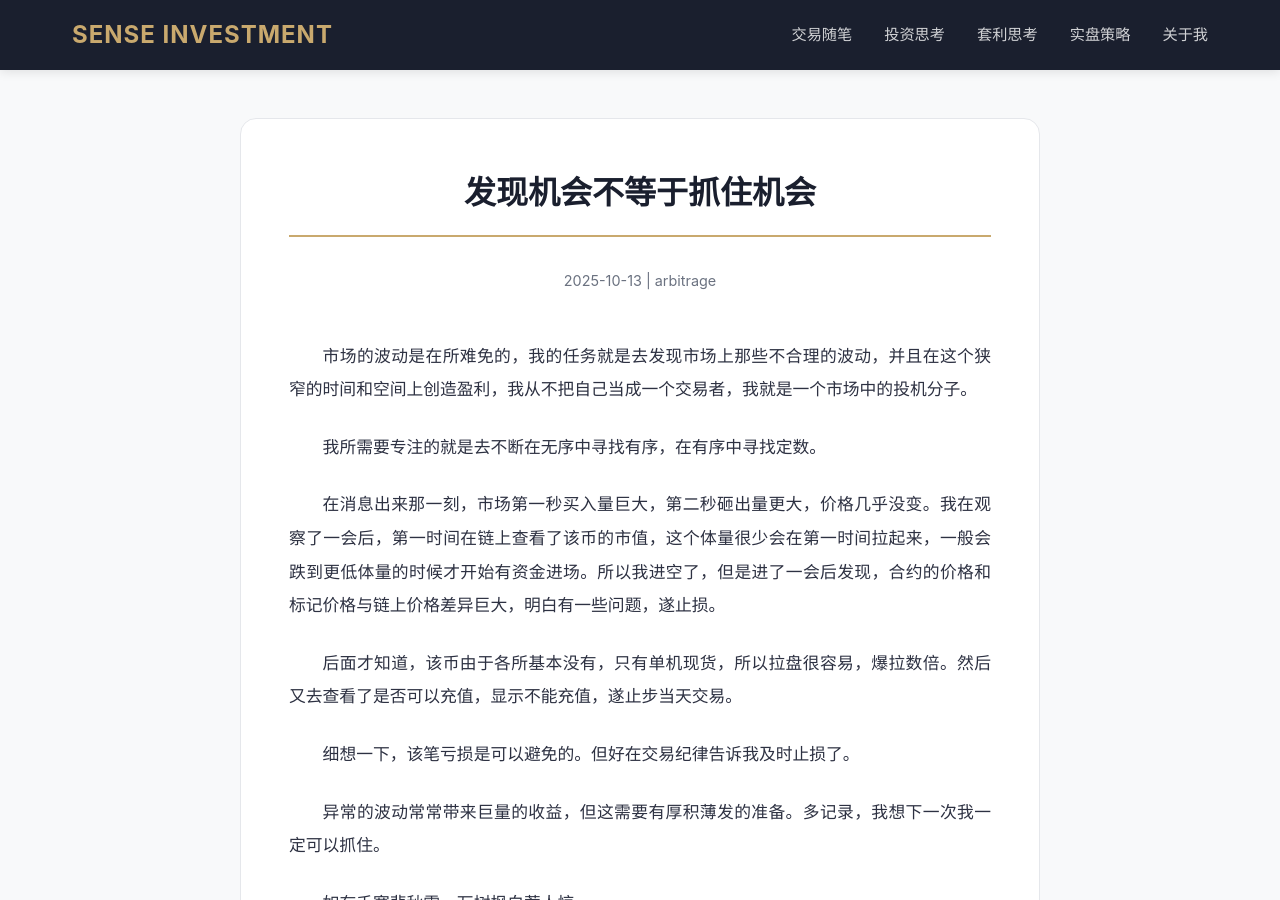
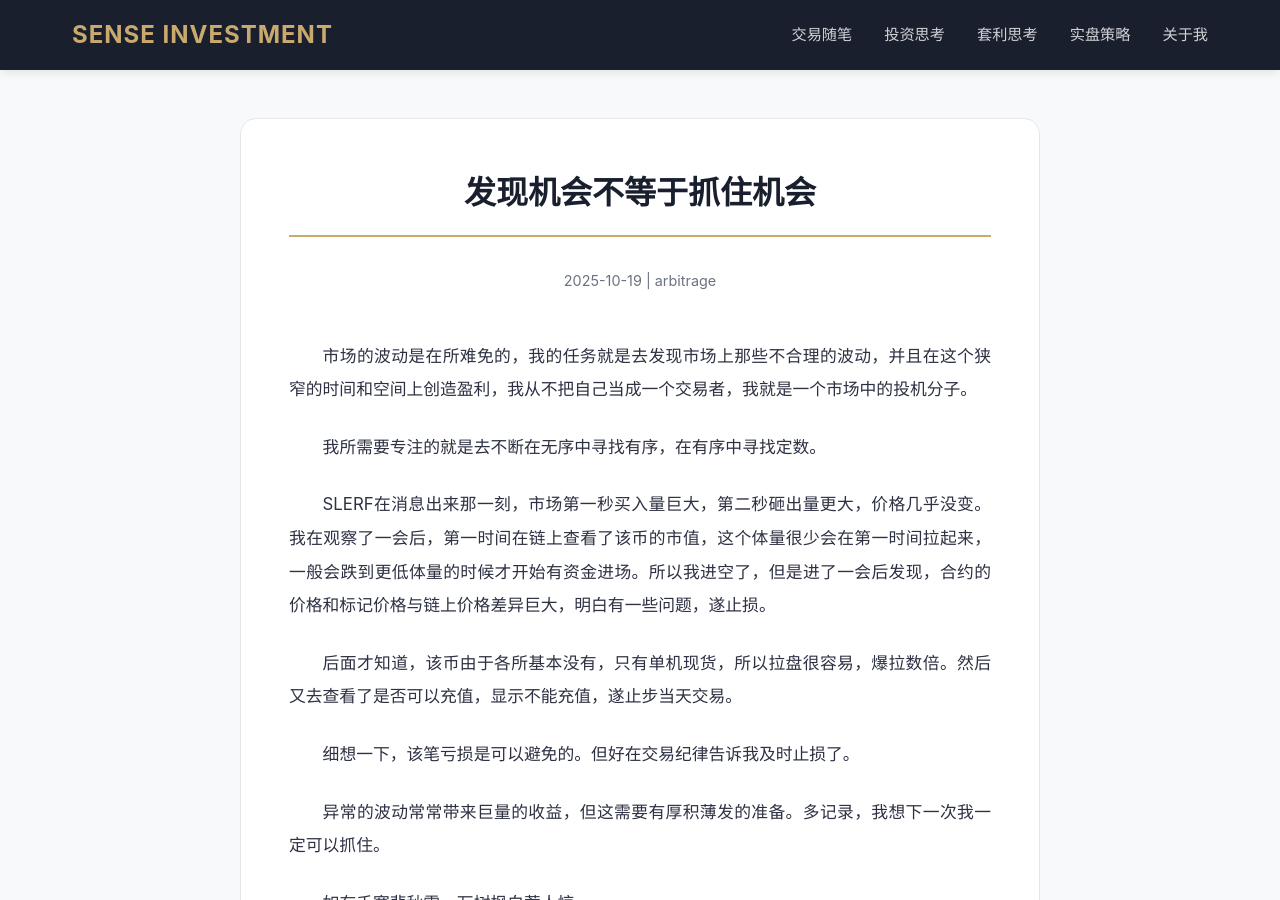
Before and after one commit to cryptoLbei/sense-blog, a Jekyll site: the page built from _posts/2025-10-19-发现机会不等于抓住机会.md, in a window 1280 px wide and 900 px high. Built offline with Jekyll 4.4.1, drawn with Linux system fonts in a browser that asks for light colours.

Commit message:
Update and rename 2025-10-13-发现机会不等于抓住机会.md to 2025-10-19-发现机会不等于抓住机会.md

```diff
--- a/_posts/2025-10-13-发现机会不等于抓住机会.md
+++ b/_posts/2025-10-19-发现机会不等于抓住机会.md
@@ -1,7 +1,7 @@
 ---
 layout: post
 title: "发现机会不等于抓住机会"
-date: 2025-10-13
+date: 2025-10-19
 categories: arbitrage
 ---
 
@@ -9,7 +9,7 @@ categories: arbitrage
 
 我所需要专注的就是去不断在无序中寻找有序，在有序中寻找定数。
 
-在消息出来那一刻，市场第一秒买入量巨大，第二秒砸出量更大，价格几乎没变。我在观察了一会后，第一时间在链上查看了该币的市值，这个体量很少会在第一时间拉起来，一般会跌到更低体量的时候才开始有资金进场。所以我进空了，但是进了一会后发现，合约的价格和标记价格与链上价格差异巨大，明白有一些问题，遂止损。
+SLERF在消息出来那一刻，市场第一秒买入量巨大，第二秒砸出量更大，价格几乎没变。我在观察了一会后，第一时间在链上查看了该币的市值，这个体量很少会在第一时间拉起来，一般会跌到更低体量的时候才开始有资金进场。所以我进空了，但是进了一会后发现，合约的价格和标记价格与链上价格差异巨大，明白有一些问题，遂止损。
 
 后面才知道，该币由于各所基本没有，只有单机现货，所以拉盘很容易，爆拉数倍。然后又去查看了是否可以充值，显示不能充值，遂止步当天交易。
 
```
